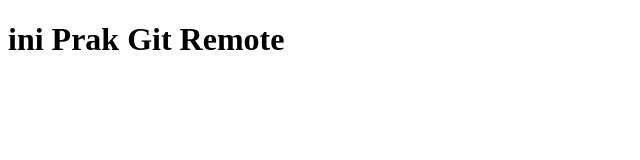
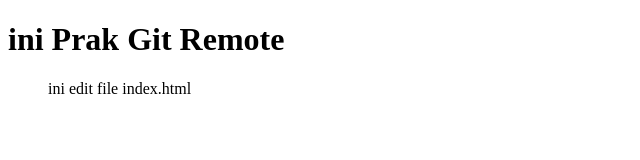
Before and after one commit to itsmeyogs/prak6_79, a plain HTML site: page index.html in a window 1280 px wide. Shown: the whole page, without its empty margins (0-640 px from the left). Drawn offline with Linux system fonts and the light colour scheme.

Commit message:
update file index.html

```diff
--- a/index.html
+++ b/index.html
@@ -5,5 +5,6 @@
 </head>
 <body>
 	<h1>ini Prak Git Remote</h1>
+	<ul>ini edit file index.html</ul>
 </body>
 </html>
```
